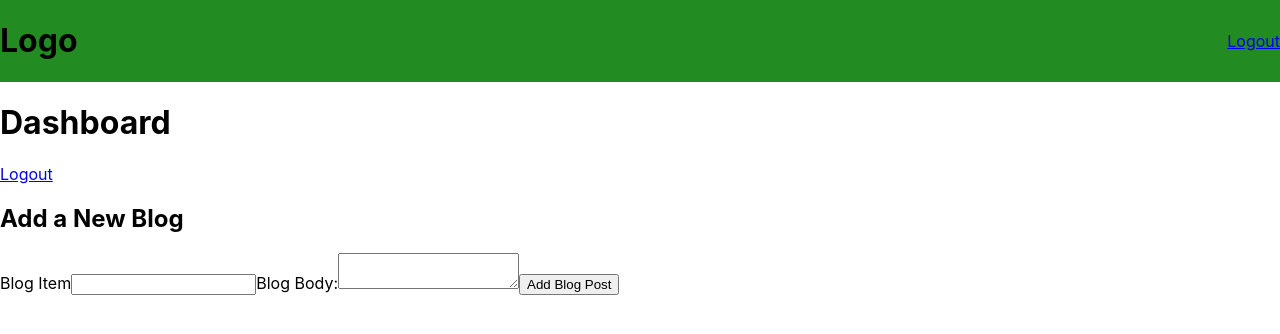
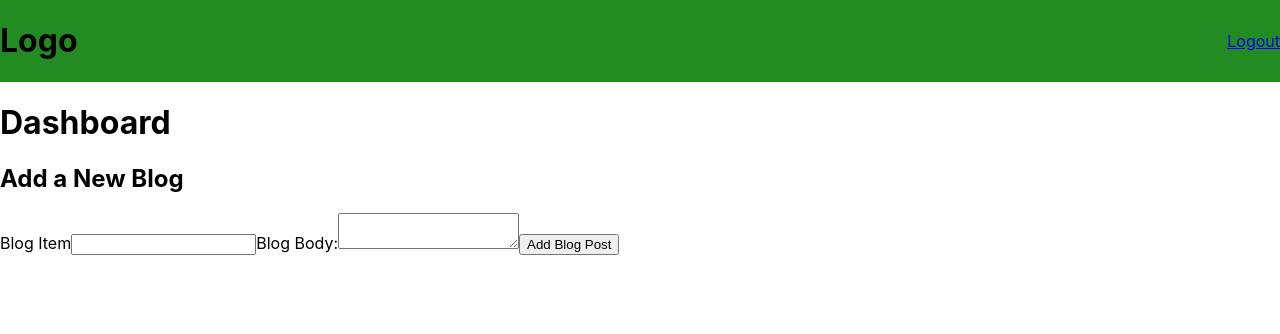
Before and after one commit to highsmithcodes/basementbrew, a React (Create React App) app in the folder client/: page /dashboard in a window 1280 px wide. Shown: the top 334 px of the page. Built offline with nearby package versions, Linux system fonts and the light colour scheme; sample sign-in values are in the browser's storage.

Commit message:
update post component

```diff
--- a/client/src/components/Dashboard.js
+++ b/client/src/components/Dashboard.js
@@ -6,6 +6,7 @@ import AddPost from './post/AddPost'
 const Dashboard = () => {
 
     const token = localStorage.getItem('token')
+
     if(!token){
         return <Redirect to="/login" />
     }
@@ -14,7 +15,6 @@ const Dashboard = () => {
         <>
             <Header/>
             <h1>Dashboard</h1>
-            <Link to="/logout">Logout</Link>
             <div className='body'>
                 <AddPost />
             </div>
--- a/client/src/components/post/AddPost.js
+++ b/client/src/components/post/AddPost.js
@@ -1,17 +1,20 @@
-import { useState } from 'react';
-import axios from 'axios'
+import { useState, useContext } from 'react';
+import axios from 'axios';
 
 
-const AddPost = () => {
+const AddPost = (props) => {
 
     const [title, setTitle] = useState('');
     const [body, setBody] = useState('');
+    console.log('props from Profile.jsx :', props);
+
 
     const onSubmit = e => {
         e.preventDefault()
-        createPost({title, body, id, username})
+        createPost({title, body})
         setTitle('')
         setBody('')
+        id
     }
 
     const createPost = async (post) => {
--- /dev/null
+++ b/client/src/utils/context.js
@@ -0,0 +1,5 @@
+import React from 'react';
+
+const Context = React.createContext()
+
+export default Context;
```
